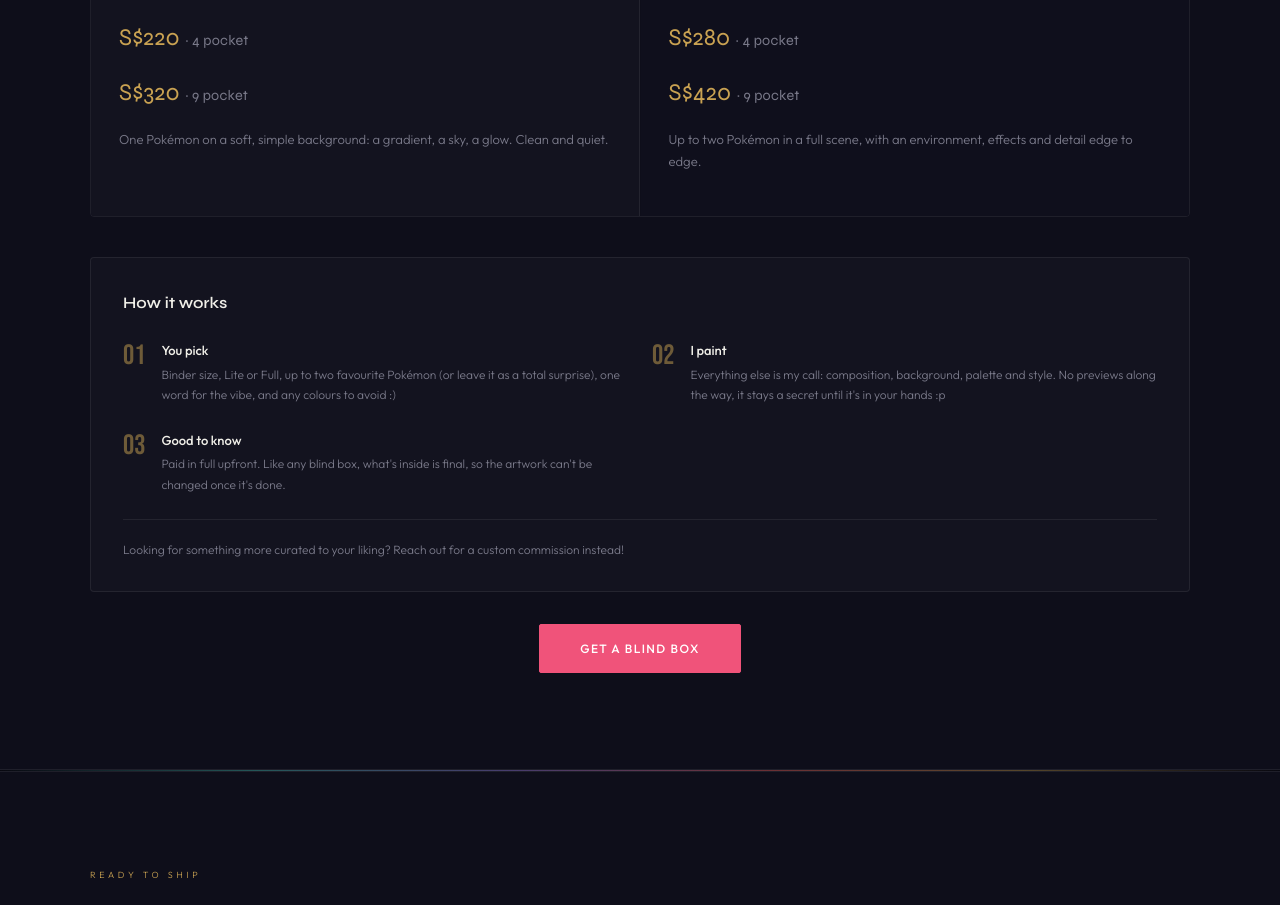
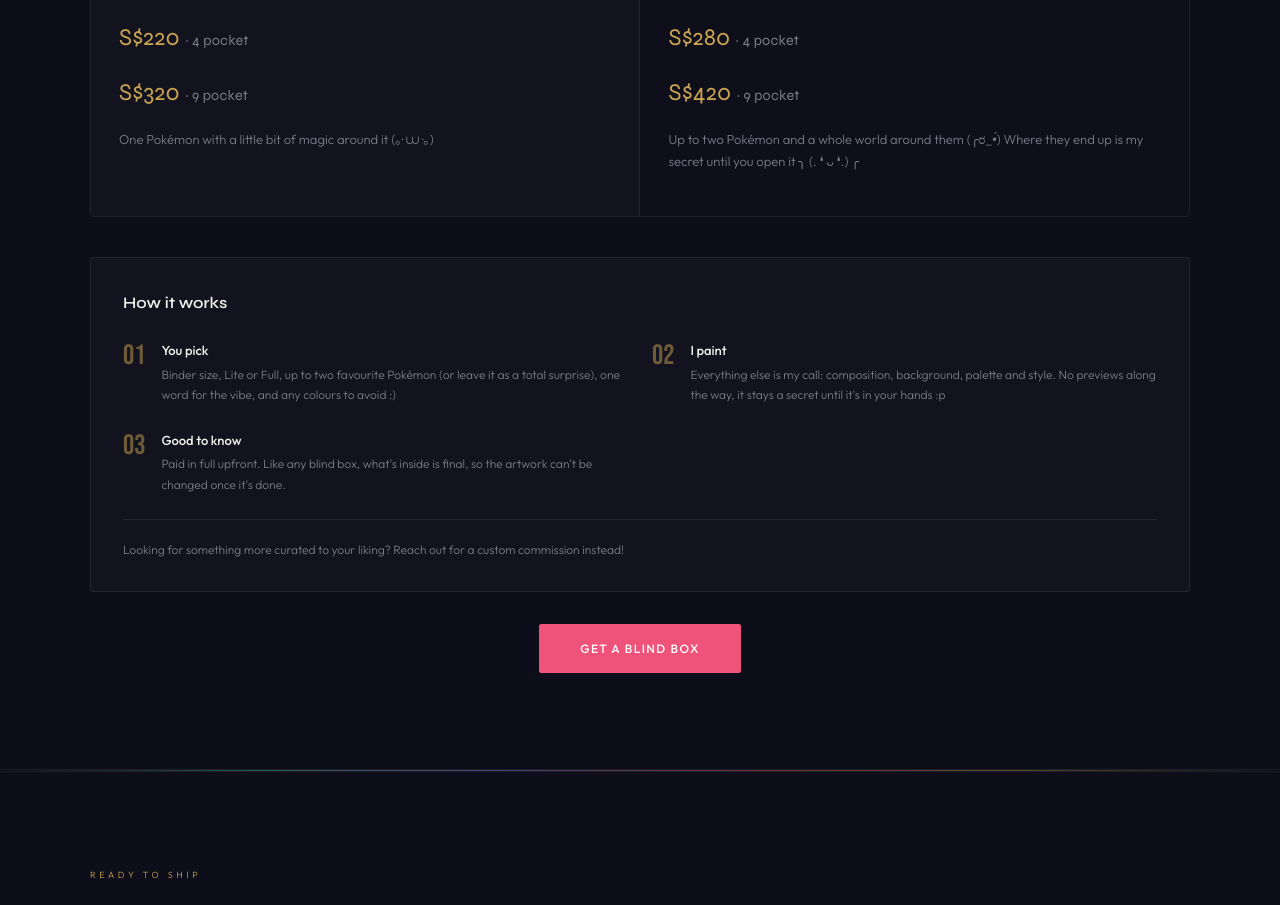
Before and after one commit to ixoriginalssg/ix-originals, a Next.js app: page / in a window 1280 px wide. Shown: the part 5460-6365 px from the top of the page. Built offline with nearby package versions, Linux system fonts and the light colour scheme.

Commit message:
Update ArtistsChoice.tsx

```diff
--- a/components/ArtistsChoice.tsx
+++ b/components/ArtistsChoice.tsx
@@ -9,7 +9,7 @@ const options = [
       { size: '4 pocket', price: 'S$220' },
       { size: '9 pocket', price: 'S$320' },
     ],
-    desc: 'One Pokémon on a soft, simple background: a gradient, a sky, a glow. Clean and quiet.',
+    desc: 'One Pokémon with a little bit of magic around it (｡· ⩊ ·｡)',
     featured: false,
   },
   {
@@ -19,7 +19,7 @@ const options = [
       { size: '4 pocket', price: 'S$280' },
       { size: '9 pocket', price: 'S$420' },
     ],
-    desc: 'Up to two Pokémon in a full scene, with an environment, effects and detail edge to edge.',
+    desc: 'Up to two Pokémon and a whole world around them (╭ರ_•́) Where they end up is my secret until you open it ╮ (. ❛ ᴗ ❛.) ╭',
     featured: true,
   },
 ]
```
